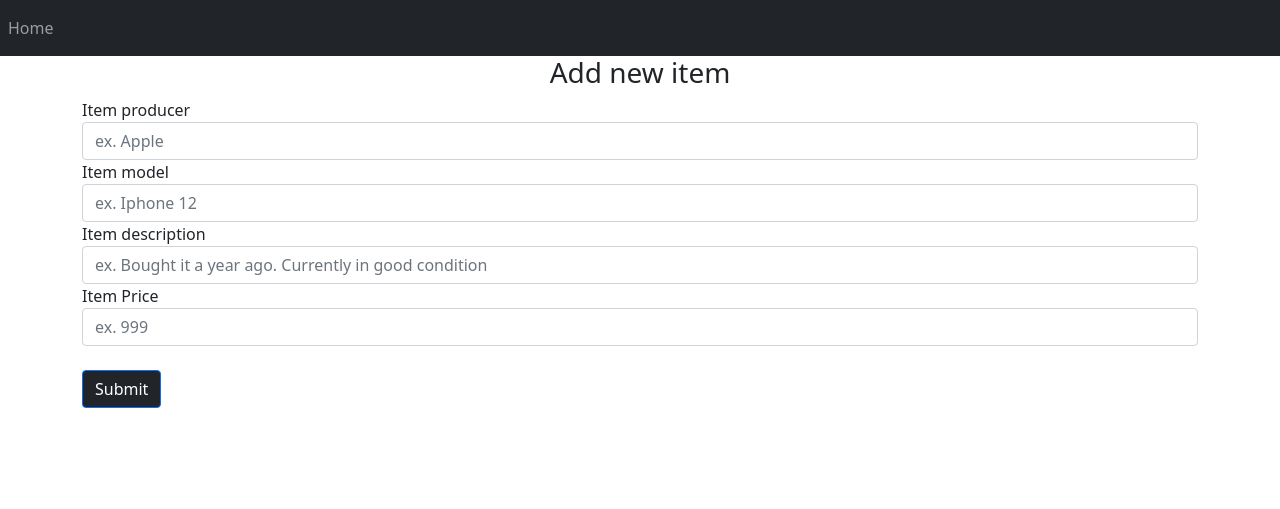
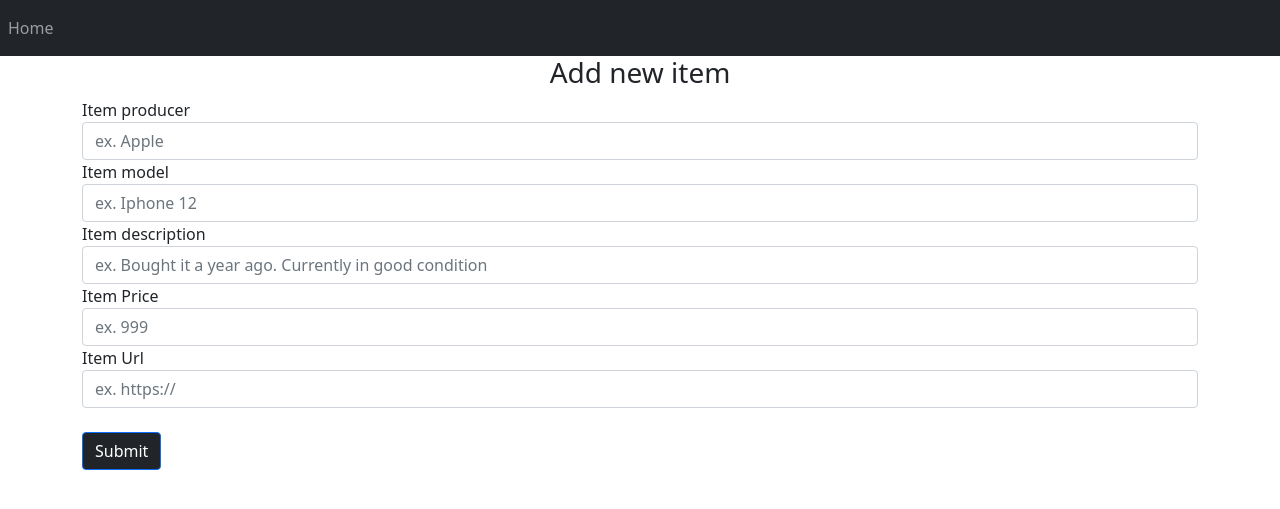
Before and after one commit to yKubilay/Auction, a Python web app: template web/templates/addItem.html in a window 1280 px wide. Shown: the top 509 px of the page. Run offline with Jinja, Linux system fonts and the light colour scheme; the template is opened without the code that fills it, so the values that code supplies are empty.

Commit message:
Added support for Picture url

```diff
--- a/web/models.py
+++ b/web/models.py
@@ -6,6 +6,7 @@ class Item(database.Model):
     model = database.Column(database.String(99))
     description = database.Column(database.String(9999))
     price = database.Column(database.Integer)
+    picture_url = database.Column(database.String(9999))
     category_id = database.Column(database.Integer, database.ForeignKey('category.id'))
 
 class Category(database.Model):
--- a/web/templates/addItem.html
+++ b/web/templates/addItem.html
@@ -30,6 +30,13 @@
             <input type="text" class="form-control" id="price" name="price" placeholder="ex. 999">
 
         </div>
+
+        <div class="form-group">
+
+            <label for="picture_url">Item Url</label>
+            <input type="text" class="form-control" id="picture_url" name="picture_url" placeholder="ex. https://">
+
+        </div>
     <br />
     <button type="submit" class="btn btn-primary bg-dark">
         Submit
--- a/web/templates/category-overview.html
+++ b/web/templates/category-overview.html
@@ -6,12 +6,12 @@
 <div class="card-deck">
     {% for item in items %}
   <div class="card">
-    <img class="card-img-top" src="..." alt="Card image cap">
+    <img class="card-img-top" src="{{ item.picture_url }}" alt="Card image cap">
     <div class="card-body">
       <h5 class="card-title">Producer: {{ item.producer }}</h5>
       <p class="card-text">Model: {{ item.model }}</p>
       <p class="card-text">Description: {{ item.description }}</p>
-      <p class="card-text">Price: {{ item.price }}</p>
+      <p class="card-text">Price: {{ item.price }}kr</p>
     </div>
     <div class="card-footer">
       <small class="text-muted">Last updated 3 mins ago</small>
--- a/web/views.py
+++ b/web/views.py
@@ -34,9 +34,10 @@ def addItem():
         model = request.form.get('model')
         description = request.form.get('description')
         price = request.form.get('price')
+        picture_url = request.form.get('picture_url')
 
         flash("Item has been added to auction...", category="success")
-        new_item = Item(producer=producer, model=model, description=description, price=price)
+        new_item = Item(producer=producer, model=model, description=description, price=price, picture_url=picture_url)
         database.session.add(new_item)
         database.session.commit()
         return redirect(url_for('views.category_overview'))
```
Also changed, not shown: web/database.db.
